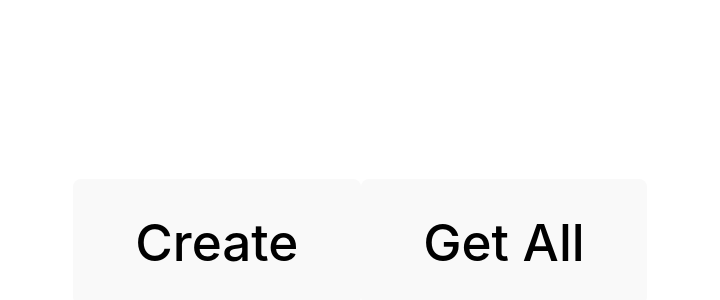
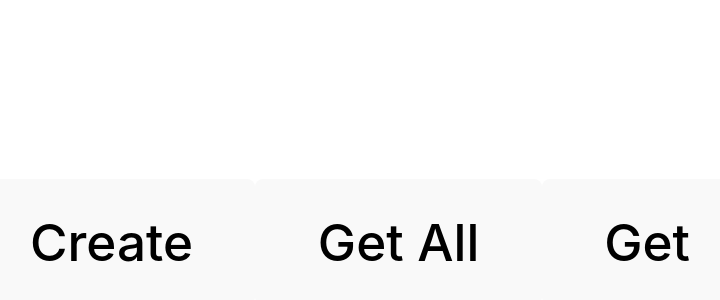
Before and after one commit to sudeera-madushan/internship-sentura-test, a React (Vite) app: page / in a window 1280 px wide. Shown: the part 158-458 px from the top of the page, without its empty margins (280-1000 px from the left). Built offline with nearby package versions, Linux system fonts and the light colour scheme.

Commit message:
user get success

```diff
--- a/src/view/createUser.tsx
+++ b/src/view/createUser.tsx
@@ -42,11 +42,21 @@ const CreateUser = ():JSX.Element => {
                 console.error('Error:', error);
             });
     }
+    const getUser= () => {
+        axios.get(API_URL+"/api/users/user-3", axiosConfig)
+            .then(response => {
+                console.log('Success:', response.data);
+            })
+            .catch(error => {
+                console.error('Error:', error);
+            });
+    }
 
     return (
         <h1>
             <button onClick={createUser}>Create</button>
             <button onClick={getAllUser}>Get All</button>
+            <button onClick={getUser}>Get</button>
         </h1>
     )
 }
```
